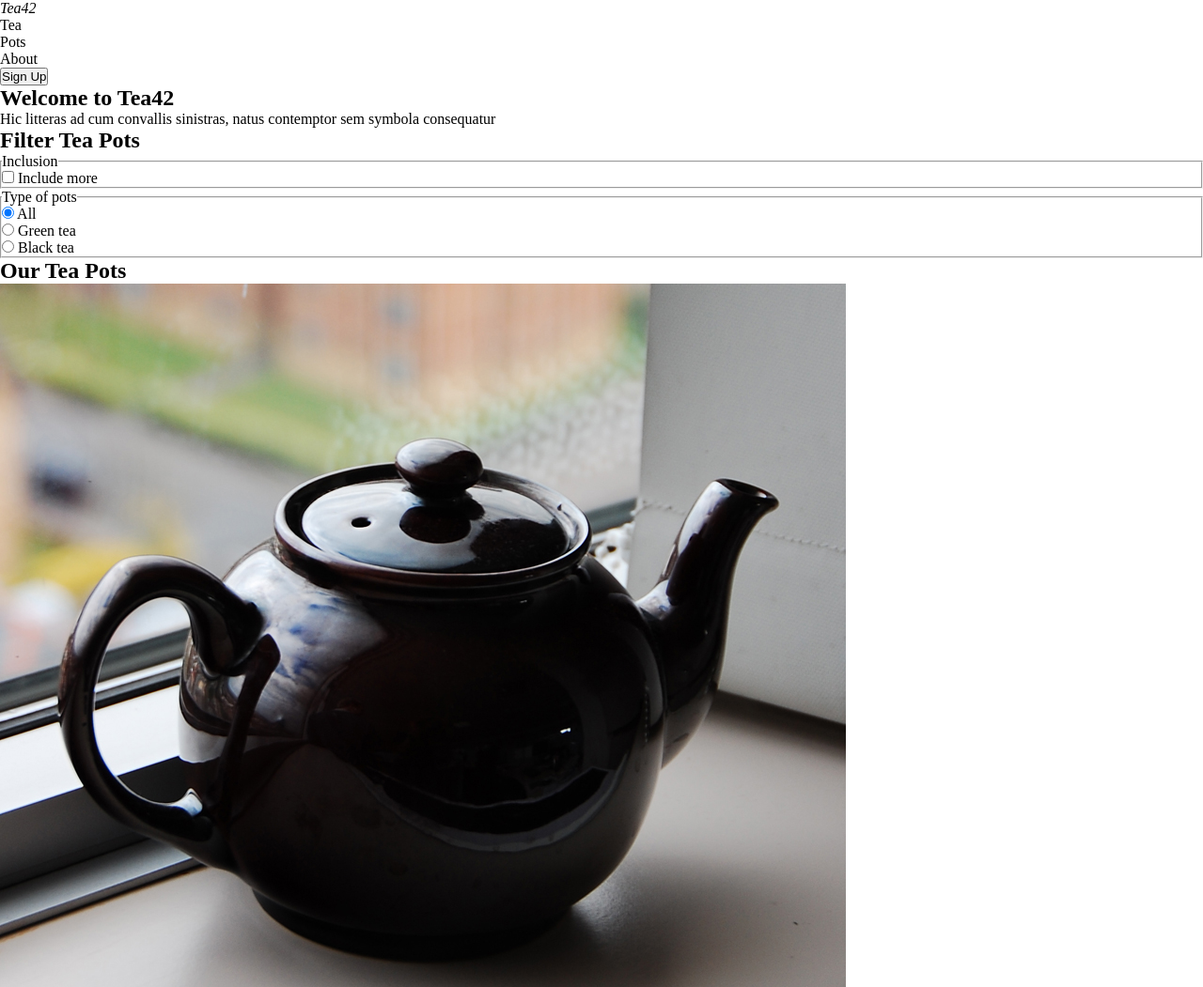
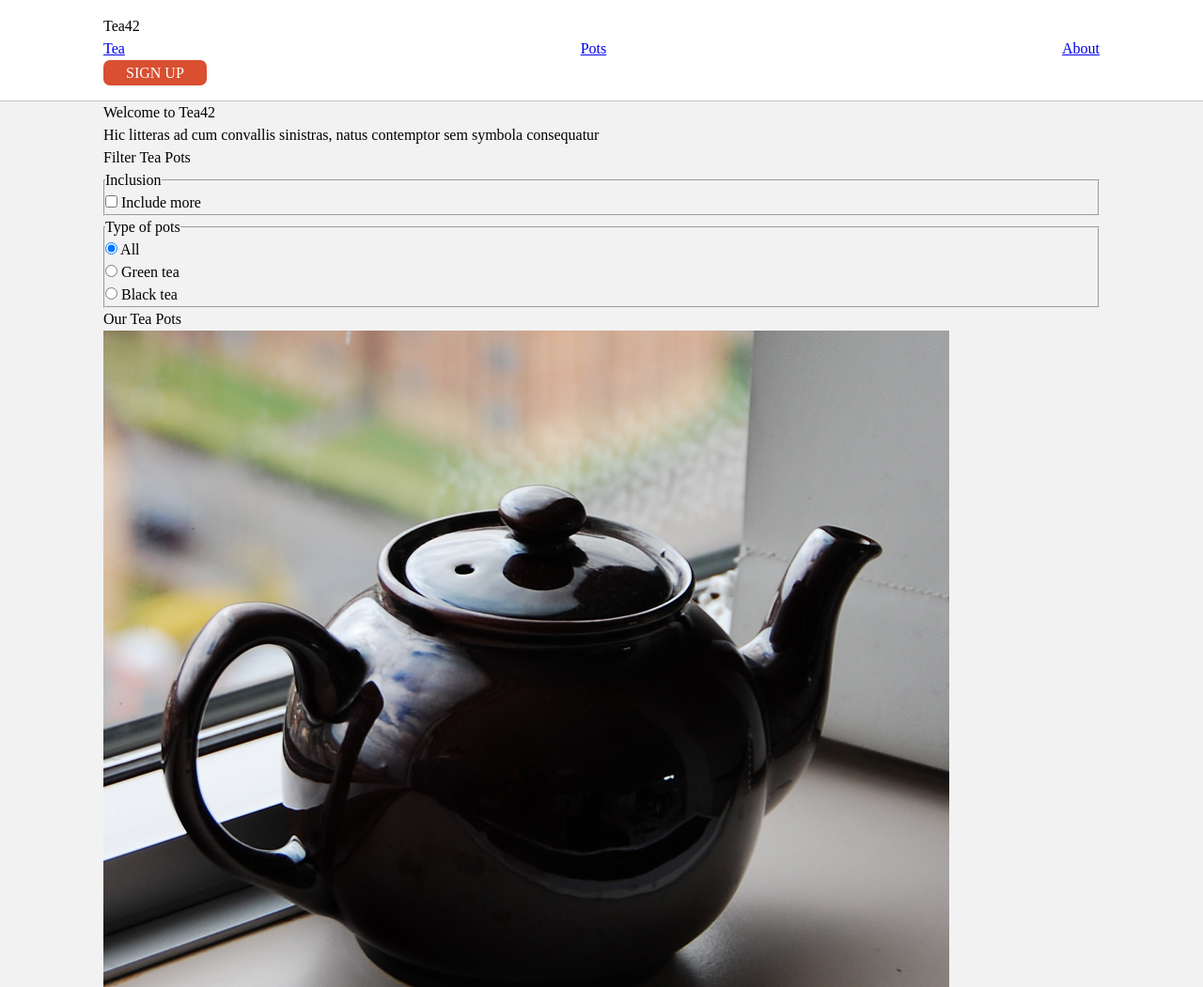
Before and after one commit to Caro8866/13C_Design-For-Decvelopers_Exercises, a plain HTML site: page 13c.02.01.ui-compotents/index.html in a window 1280 px wide. Shown: the top 1051 px of the page at 94% size. Drawn offline with Linux system fonts and the light colour scheme.

Commit message:
css reset and navigation

```diff
--- a/13c.02.01.ui-compotents/index.html
+++ b/13c.02.01.ui-compotents/index.html
@@ -11,20 +11,25 @@
   <body>
     <header>
       <nav>
+        <div class="container">
           <div id="logo"><em>Tea42</em></div>
           <ul>
-          <li>Tea</li>
-          <li>Pots</li>
-          <li>About</li>
+            <li><a href="#">Tea</a></li>
+            <li><a href="#">Pots</a></li>
+            <li><a href="#">About</a></li>
           </ul>
-        <input type="button" value="Sign Up" />
+          <input type="button" value="SIGN UP" />
+        </div>
       </nav>
+    </header>
     <section>
+      <div class="container">
         <h1>Welcome to Tea42</h1>
         <p>Hic litteras ad cum convallis sinistras, natus contemptor sem symbola consequatur</p>
+      </div>
     </section>
-    </header>
     <section id="selection">
+      <div class="container">
         <h2>Filter Tea Pots</h2>
         <form>
           <fieldset>
@@ -38,8 +43,10 @@
             <label><input type="radio" name="type" id="ipsum" value="ipsum" /> Black tea</label>
           </fieldset>
         </form>
+      </div>
     </section>
     <section id="cards">
+      <div class="container">
         <h2>Our Tea Pots</h2>
         <div class="card">
           <div class="card_media">
@@ -74,6 +81,7 @@
             <input type="button" value="Buy pot" />
           </div>
         </div>
+      </div>
     </section>
   </body>
 </html>
--- a/13c.02.01.ui-compotents/style.css
+++ b/13c.02.01.ui-compotents/style.css
@@ -1,8 +1,56 @@
-* {
-  margin: 0px;
-  padding: 0px;
+/*! Andy Bells' cs reset */
+/* Box sizing rules */
+*,
+*::before,
+*::after {
+  box-sizing: border-box;
 }
 
+/* Remove default margin */
+* {
+  margin: 0;
+  padding: 0;
+  font: inherit;
+}
+
+/* Remove list styles on ul, ol */
+ul,
+ol {
+  list-style: none;
+}
+
+/* Set core root defaults */
+html:focus-within {
+  scroll-behavior: smooth;
+}
+
+html,
+body {
+  height: 100%;
+}
+/* Set core body defaults */
+body {
+  text-rendering: optimizeSpeed;
+  line-height: 1.5;
+}
+
+/* A elements that don't have a class get default styles */
+a:not([class]) {
+  text-decoration-skip-ink: auto;
+}
+
+/* Make images easier to work with */
+img,
+picture,
+svg {
+  max-width: 100%;
+  display: block;
+}
+
+input {
+  border: none;
+}
+/* my own css from here */
 :root {
   /** Typography */
   --ff-primary: ;
@@ -36,10 +84,44 @@
   --fw-thin: ;
 
   /** Colours */
-  --color-primary1: ;
-  --color-primary2: ;
-  --color-secondary1: ;
-  --color-secondary2: ;
-  --color-accent1: ;
-  --color-accent2: ;
+  --color-primary1: #2b262a; /* Headings & buttons colour */
+  --color-primary2: #aaa7aa; /* p colour */
+  --color-secondary1: #ffffff; /* White */
+  --color-secondary2: #f2f2f2; /* Light grey */
+  --color-accent1: #d94f30; /* Orange button */
+  --color-accent2: #594946; /* Brown Text */
 }
+
+html {
+  background-color: var(--color-secondary2);
+}
+.container {
+  padding: 0 20px;
+  margin: 0 auto;
+  max-width: 100%;
+  width: 1100px;
+}
+
+header nav {
+  padding: 1rem 0;
+  background-color: #ffffff;
+  border-bottom: 1px rgb(196, 196, 196) solid;
+}
+
+header nav ul {
+  display: flex;
+  flex-flow: row nowrap;
+  justify-content: space-between;
+}
+
+[value="SIGN UP"] {
+  background-color: var(--color-accent1);
+  color: var(--color-secondary1);
+  text-transform: capitalize;
+}
+
+[type="button"] {
+  padding: 0.1rem 1.5rem;
+  border-radius: 7px;
+  text-align: center;
+}
```
Lines whose indentation alone changed are shown as unchanged.
